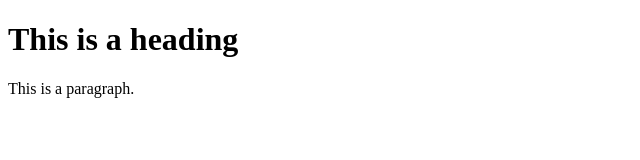
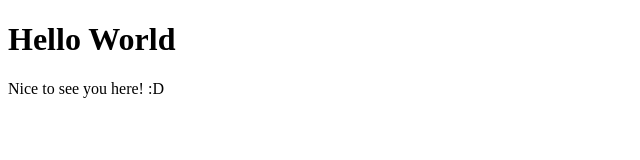
Before and after one commit to Miluanda/Miluanda.github.io, a plain HTML site: page index.html in a window 1280 px wide. Shown: the whole page, without its empty margins (0-640 px from the left). Drawn offline with Linux system fonts and the light colour scheme.

Commit message:
Update index.html

```diff
--- a/index.html
+++ b/index.html
@@ -1,12 +1,12 @@
 <!DOCTYPE html>
 <html>
 <head>
-  <title>HTML Elements Reference</title>
+  <title>Miranda's website</title>
 </head>
 <body>
 
-<h1>This is a heading</h1>
-<p>This is a paragraph.</p>
+<h1>Hello World</h1>
+<p>Nice to see you here! :D</p>
 
 </body>
 </html>
```
